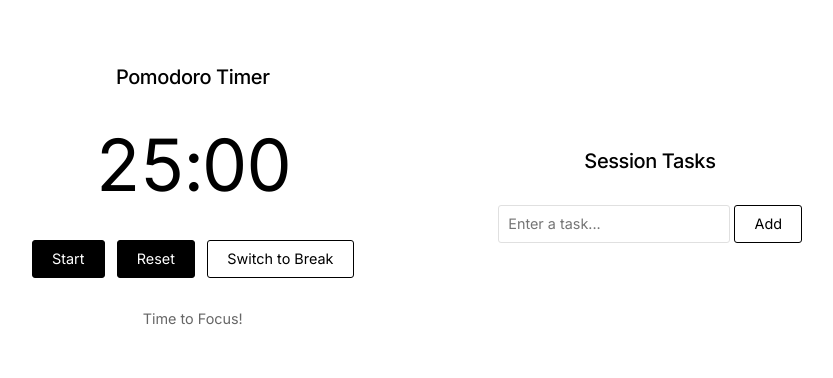
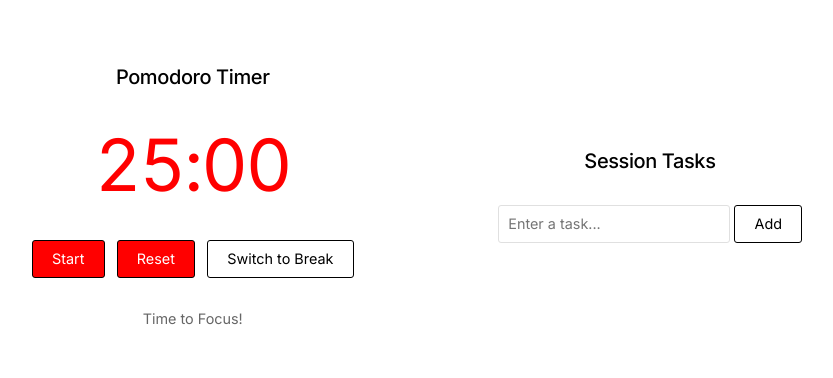
Before and after one commit to clocke129/BYOA---Pomodoro, a plain HTML site: page index.html in a window 1280 px wide. Shown: the part 211-589 px from the top of the page, without its empty margins (223-1056 px from the left). Drawn offline with Linux system fonts and the light colour scheme.

Commit message:
change to red

```diff
--- a/styles.css
+++ b/styles.css
@@ -1,5 +1,5 @@
 :root {
-    --primary: #000000;      /* Pure black for primary elements */
+    --primary: #FF0000;      /* Changed from black to red */
     --secondary: #666666;    /* Mid grey for secondary elements */
     --background: #FFFFFF;   /* Pure white background */
     --surface: #FFFFFF;      /* White surface */
@@ -44,7 +44,7 @@ h1 {
     font-size: 4.5rem;
     font-weight: 400;
     margin: 2rem 0;
-    color: var(--text);
+    color: var(--primary);
     font-feature-settings: "tnum";
     font-variant-numeric: tabular-nums;
     letter-spacing: -0.03em;
@@ -71,7 +71,7 @@ h1 {
 }
 
 #start, #reset {
-    background-color: var(--text);
+    background-color: var(--primary);
     color: var(--surface);
 }
 
```
